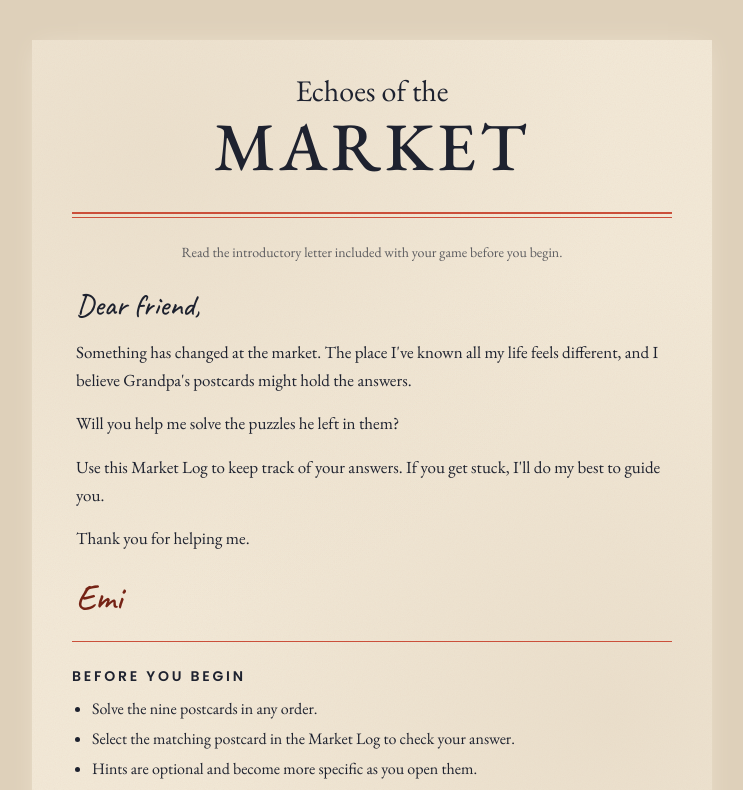
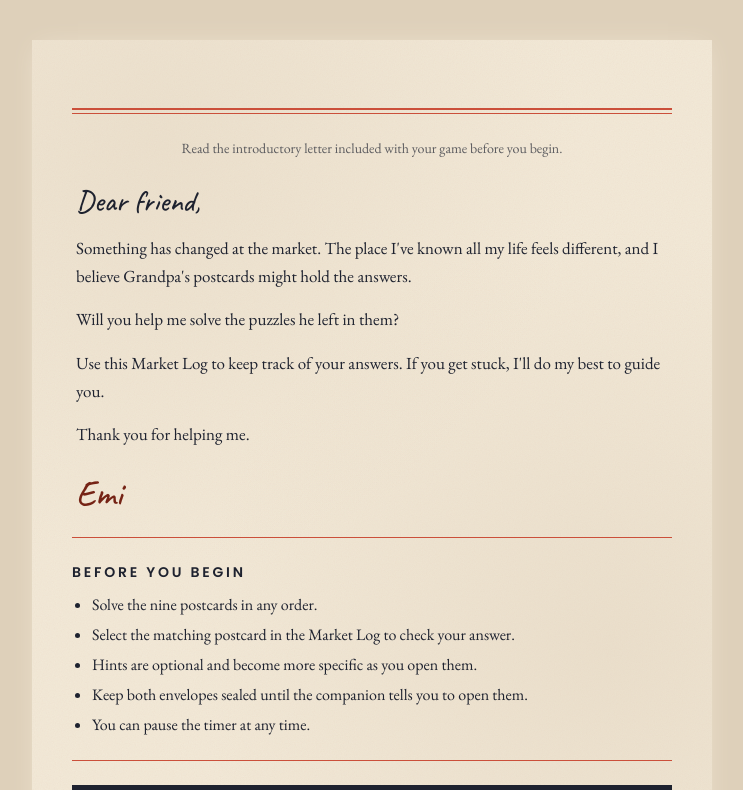
Before and after one commit to myraramdenbourg/emi, a React (Vite) app: page / in a window 1280 px wide. Shown: the top 790 px of the page, without its empty margins (268-1011 px from the left). Built offline with nearby package versions, Linux system fonts and the light colour scheme.

Commit message:
Changes
Co-authored-by: myraramdenbourg <21096474+myraramdenbourg@users.noreply.github.com>

```diff
--- a/src/components/journey/Screens.tsx
+++ b/src/components/journey/Screens.tsx
@@ -47,11 +47,8 @@ const Rule = ({ double = false }: { double?: boolean }) => (
 
 export const Welcome = () => (
   <div className="animate-fade-in">
-      <div className="text-center pt-6 pb-8">
-        <h1 tabIndex={-1} className="font-body text-ink leading-none">
-          <span className="block text-[24px] md:text-[30px] font-normal tracking-normal">Echoes of the</span>
-          <span className="block text-[48px] md:text-[68px] font-medium tracking-[0.06em] mt-[6px]">MARKET</span>
-        </h1>
+      <div className="pt-6 pb-8 text-center">
+        <h1 tabIndex={-1} className="sr-only">Echoes of the Market</h1>
       </div>
     <Rule double />
     <p className="text-[14px] text-ink/70 text-center pt-6">Read the introductory letter included with your game before you begin.</p>
```
